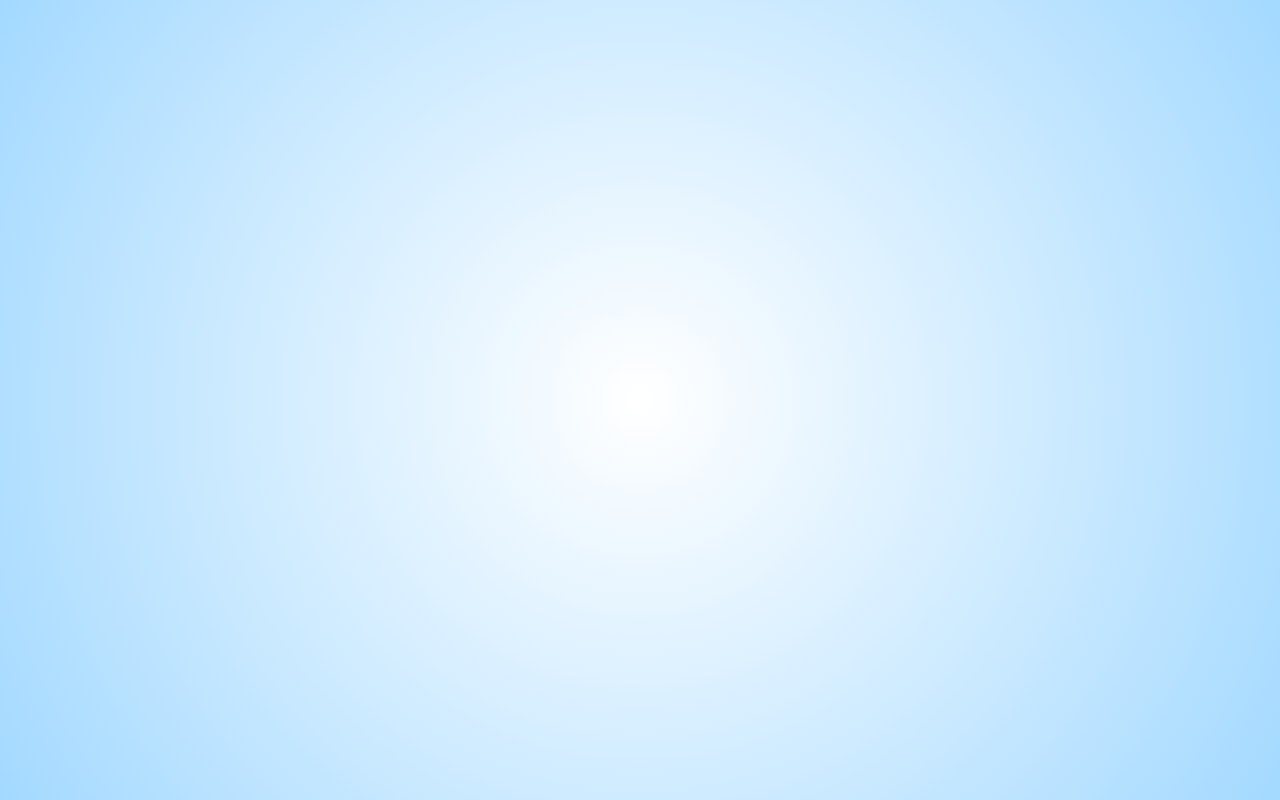
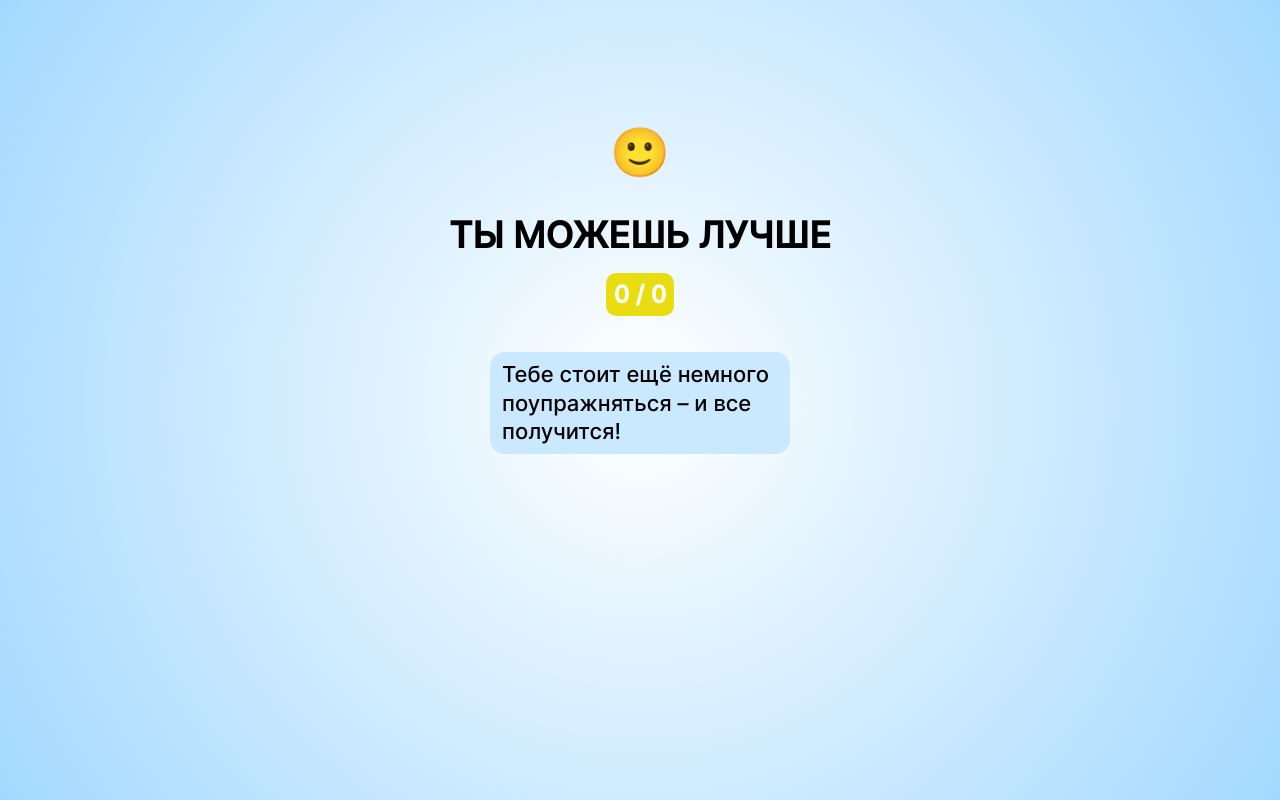
Before and after one commit to artcherenkov/quiz, a React (Create React App) app: page /results in a window 1280 px wide. Built offline with nearby package versions, Linux system fonts and the light colour scheme.

Commit message:
refactor: добавить страницу результатов

```diff
--- a/src/components/App.tsx
+++ b/src/components/App.tsx
@@ -2,6 +2,7 @@ import { Switch, Route } from "react-router-dom";
 import MainPage from "../pages/MainPage/MainPage";
 import QuizPage from "../pages/QuizPage/QuizPage";
 import QuestionsPage from "../pages/QuestionsPage/QuestionsPage";
+import ResultsPage from "../pages/ResultsPage/ResultsPage";
 
 const App = () => (
   <Switch>
@@ -14,6 +15,9 @@ const App = () => (
     <Route exact path="/questions">
       <QuestionsPage />
     </Route>
+    <Route exact path="/results">
+      <ResultsPage />
+    </Route>
   </Switch>
 );
 
--- /dev/null
+++ b/src/components/ui/Button.styled.ts
@@ -0,0 +1,17 @@
+import Button from "@mui/material/Button";
+import { styled } from "@mui/material";
+
+export const DefaultButton = styled(Button)`
+  color: #ffffff;
+  background-color: #0f9bff;
+  &:hover {
+    background-color: #0080db;
+  }
+`;
+export const WarningButton = styled(Button)`
+  color: #070707;
+  background-color: #ffbc41;
+  &:hover {
+    background-color: #ffa600;
+  }
+`;
--- a/src/index.tsx
+++ b/src/index.tsx
@@ -13,7 +13,7 @@ import "./vendor/normalize.css";
 import "./vendor/fonts.css";
 import "./index.css";
 
-store.dispatch(setQuestions(shuffle(questions)));
+store.dispatch(setQuestions(shuffle(questions.slice(0, 5))));
 
 ReactDOM.render(
   <React.StrictMode>
--- a/src/pages/MainPage/MainPage.tsx
+++ b/src/pages/MainPage/MainPage.tsx
@@ -1,7 +1,15 @@
-import * as Styled from "./MainPage.styled";
 import { useHistory } from "react-router";
+import { styled } from "@mui/material";
+
 import { useAppSelector } from "../../store/hooks";
 import { selectQuestions } from "../../store/slices/quiz";
+import * as Styled from "./MainPage.styled";
+import { DefaultButton } from "../../components/ui/Button.styled";
+
+const SubmitButton = styled(DefaultButton)`
+  padding: 12px 0;
+  width: 280px;
+`;
 
 const MainPage = () => {
   const history = useHistory();
@@ -21,9 +29,9 @@ const MainPage = () => {
       </Styled.Content>
       <Styled.ImageContainer />
       <Styled.SubmitContainer>
-        <Styled.Submit onClick={onSubmit} variant="contained" size="large">
+        <SubmitButton onClick={onSubmit} size="large">
           Начать викторину
-        </Styled.Submit>
+        </SubmitButton>
       </Styled.SubmitContainer>
     </Styled.Root>
   );
--- a/src/pages/QuizPage/QuizPage.styled.ts
+++ b/src/pages/QuizPage/QuizPage.styled.ts
@@ -1,11 +1,9 @@
 import styled from "styled-components";
-import Button from "@mui/material/Button";
+import { DefaultButton } from "../../components/ui/Button.styled";
 
 export const Root = styled.section`
   height: 100%;
   padding: 30px 0;
-  //display: grid;
-  //grid-template-rows: auto 1fr auto;
 `;
 
 export const ControlsContainer = styled.div`
@@ -20,7 +18,7 @@ export const Content = styled.div`
   margin-bottom: 40px;
 `;
 
-export const Submit = styled(Button)`
+export const Submit = styled(DefaultButton)`
   width: 290px;
 
   && {
--- a/src/pages/QuizPage/QuizPage.tsx
+++ b/src/pages/QuizPage/QuizPage.tsx
@@ -1,4 +1,4 @@
-import React, { useState, useEffect } from "react";
+import React, { useState, useEffect, useMemo } from "react";
 import * as Styled from "./QuizPage.styled";
 
 import FormControl from "@mui/material/FormControl";
@@ -9,11 +9,13 @@ import {
   setActiveQuestion,
   selectAnswers,
   selectNextQuestionIdx,
+  selectQuestions,
 } from "../../store/slices/quiz";
 import { useParams, useHistory } from "react-router";
 import { useAppSelector, useAppDispatch } from "../../store/hooks";
 import { setAnswer as setAnswerAction } from "../../store/slices/quiz";
 import SingleOption from "./components/SingleOption/SingleOption";
+import { WarningButton } from "../../components/ui/Button.styled";
 
 const QuizPage = () => {
   const dispatch = useAppDispatch();
@@ -22,6 +24,7 @@ const QuizPage = () => {
 
   const activeQuestion = useAppSelector(selectQuestionById(id));
   const answers = useAppSelector(selectAnswers);
+  const questions = useAppSelector(selectQuestions);
   const nextQuestionIdx = useAppSelector(selectNextQuestionIdx);
 
   const [answer, setAnswer] = useState("");
@@ -40,6 +43,10 @@ const QuizPage = () => {
     dispatch(setActiveQuestion(id));
     setAnswer(getGiverAnswer);
   }, [id]);
+  const isLastQuestion = useMemo(
+    () => answers.length === questions.length - 1,
+    [answers]
+  );
 
   if (!activeQuestion) return null;
 
@@ -53,6 +60,9 @@ const QuizPage = () => {
     const isCorrect = activeQuestion.correctAnswerId === givenAnswer.id;
     const questionId = activeQuestion.id;
     dispatch(setAnswerAction({ questionId, answer: givenAnswer, isCorrect }));
+    if (isLastQuestion) {
+      return history.push(`/results`);
+    }
     if (nextQuestionIdx === undefined) {
       return history.push(`/questions`);
     }
@@ -78,9 +88,15 @@ const QuizPage = () => {
         </FormControl>
       </Styled.Content>
       <Styled.ControlsContainer>
-        <Styled.Submit onClick={onSubmit} variant="contained">
-          Ответить
-        </Styled.Submit>
+        {isLastQuestion ? (
+          <WarningButton onClick={onSubmit} variant="contained">
+            Завершить викторину
+          </WarningButton>
+        ) : (
+          <Styled.Submit onClick={onSubmit} variant="contained">
+            Ответить
+          </Styled.Submit>
+        )}
       </Styled.ControlsContainer>
     </Styled.Root>
   );
--- /dev/null
+++ b/src/pages/ResultsPage/ResultsPage.styled.ts
@@ -0,0 +1,39 @@
+import styled from "styled-components";
+
+export const Emoji = styled.p`
+  font-size: 48px;
+  margin: 124px auto 0;
+  text-align: center;
+`;
+export const Title = styled.h2`
+  font-size: 36px;
+  text-transform: uppercase;
+  margin: 36px auto 0;
+  text-align: center;
+`;
+export const Numbers = styled.p<{ color: string }>`
+  margin: 16px auto 0;
+  display: flex;
+  justify-content: center;
+
+  & span {
+    padding: 8px;
+    color: #fff;
+    border-radius: 10px;
+    font-weight: bold;
+    font-size: 24px;
+    background-color: ${(props) => props.color};
+  }
+`;
+export const Text = styled.p`
+  padding: 8px 12px;
+  margin: 36px auto 0;
+  font-style: normal;
+  font-weight: 500;
+  font-size: 22px;
+  line-height: 130%;
+
+  background: #cae9ff;
+  border-radius: 15px;
+  max-width: 300px;
+`;
--- /dev/null
+++ b/src/pages/ResultsPage/ResultsPage.tsx
@@ -0,0 +1,63 @@
+import { useMemo } from "react";
+import * as Styled from "./ResultsPage.styled";
+import { useAppSelector } from "../../store/hooks";
+import { selectAnswers } from "../../store/slices/quiz";
+
+const Result = {
+  EXCELLENT: {
+    from: 70, // %
+    title: "Отлично!",
+    emoji: "🤩",
+    color: "#83e2a6",
+    text: "Таким знанием Новосибирска не каждый может похвастаться!",
+  },
+  GOOD: {
+    from: 50, // %,
+    title: "Хорошо",
+    emoji: "😊",
+    color: "#7e6b8f",
+    text: "Хороший результат, так держать.",
+  },
+  OK: {
+    from: 0, // %
+    title: "Ты можешь лучше",
+    emoji: "🙂",
+    color: "#e9dd11",
+    text: "Тебе стоит ещё немного поупражняться – и все получится!",
+  },
+};
+
+const getResult = (percentage: number) => {
+  if (percentage > Result.EXCELLENT.from) return Result.EXCELLENT;
+  if (percentage > Result.GOOD.from) return Result.GOOD;
+  return Result.OK;
+};
+
+const ResultsPage = () => {
+  const answers = useAppSelector(selectAnswers);
+  const correctAnswersCount = useMemo(
+    () => answers.filter((answer) => answer.isCorrect).length,
+    [answers]
+  );
+
+  const correctPercentage = Math.floor(
+    (correctAnswersCount / answers.length) * 100
+  );
+
+  const result = getResult(correctPercentage);
+
+  return (
+    <>
+      <Styled.Emoji>{result.emoji}</Styled.Emoji>
+      <Styled.Title>{result.title}</Styled.Title>
+      <Styled.Numbers color={result.color}>
+        <span>
+          {correctAnswersCount} / {answers.length}
+        </span>
+      </Styled.Numbers>
+      <Styled.Text>{result.text}</Styled.Text>
+    </>
+  );
+};
+
+export default ResultsPage;
```
